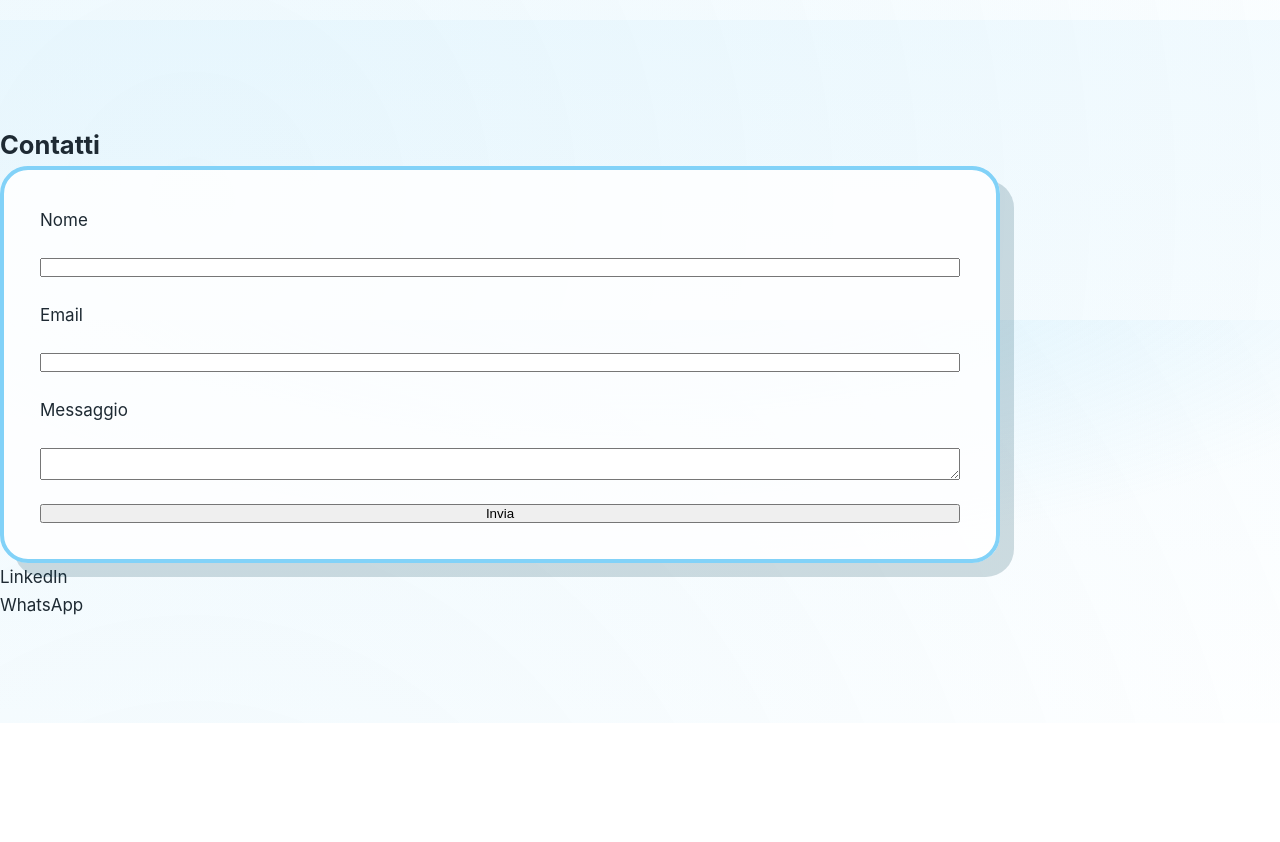
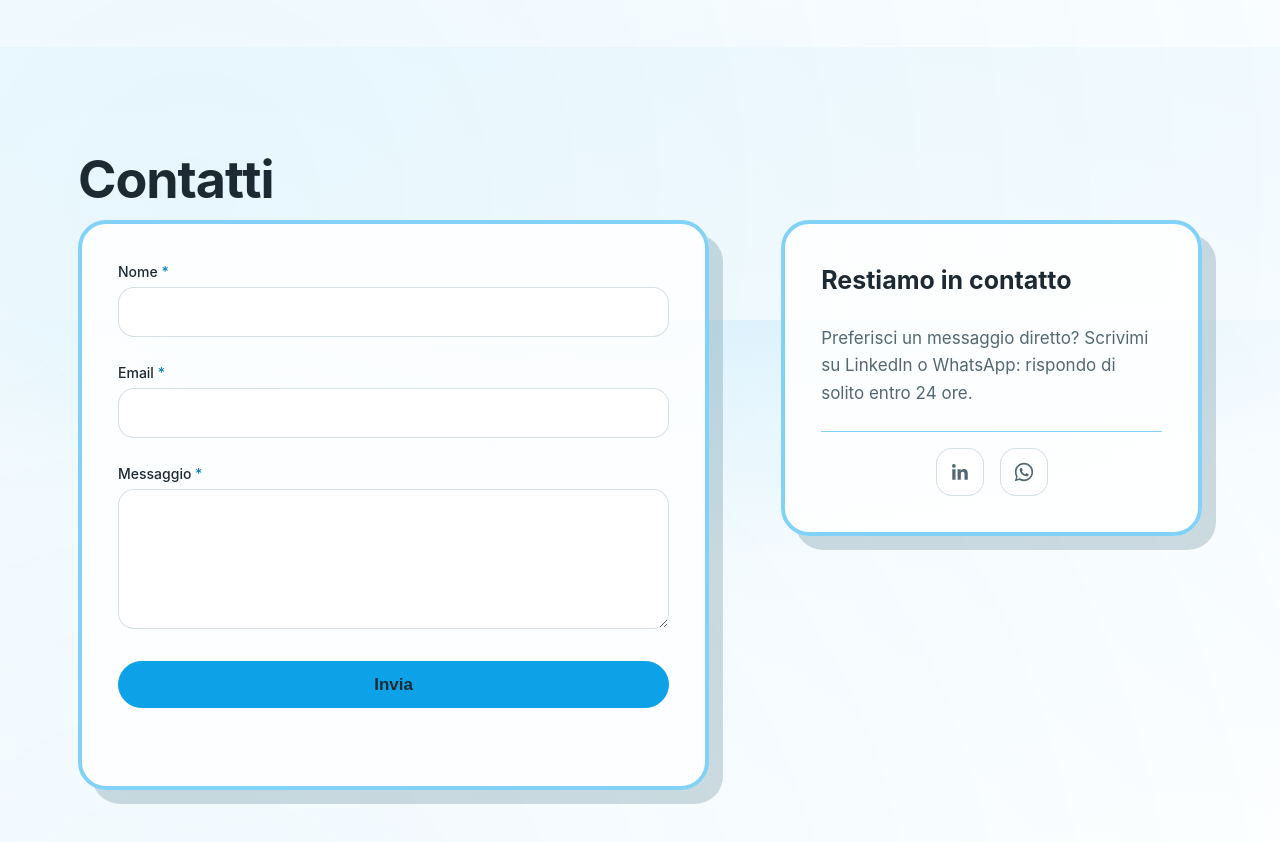
Before and after one commit to Dut17/Sito-Web, a website built with Vite: page index.html in a window 1280 px wide. Shown: the part 2880-3722 px from the top of the page. Before the commit the page ends 3603 px from the top, so only its background shows below. Built offline with nearby package versions, Linux system fonts and the light colour scheme.

Commit message:
fix: allinea markup Contatti alle classi contact__grid e centra icone social

```diff
--- a/index.html
+++ b/index.html
@@ -33,7 +33,7 @@
 
     <section class="projects" id="progetti" aria-labelledby="projects-title">
       <div class="container">
-        <h2 class="projects__title" id="projects-title">Progetti</h2>
+        <h2 class="section-title" id="projects-title">Progetti</h2>
         <ul class="projects__grid" role="list">
           <li class="project-card">
             <div class="project-card__visual">
@@ -91,29 +91,52 @@
     </section>
 
     <section class="contact" id="contatti" aria-labelledby="contact-title">
-      <div class="contact__container">
-        <h2 class="contact__title" id="contact-title">Contatti</h2>
-        <form class="contact__form" action="https://formspree.io/f/mgaeavoe" method="POST">
-          <label class="contact__label" for="name">Nome</label>
-          <input class="contact__input" type="text" id="name" name="name" required />
+      <div class="container contact__container">
+        <h2 class="section-title" id="contact-title">Contatti</h2>
+        <div class="contact__grid">
+          <form class="contact__form" action="https://formspree.io/f/mgaeavoe" method="POST">
+            <div class="form-group">
+              <label class="form-label" for="name">Nome <span class="required">*</span></label>
+              <input class="form-input" type="text" id="name" name="name" required />
+            </div>
 
-          <label class="contact__label" for="email">Email</label>
-          <input class="contact__input" type="email" id="email" name="email" required />
+            <div class="form-group">
+              <label class="form-label" for="email">Email <span class="required">*</span></label>
+              <input class="form-input" type="email" id="email" name="email" required />
+            </div>
 
-          <label class="contact__label" for="message">Messaggio</label>
-          <textarea class="contact__textarea" id="message" name="message" required></textarea>
+            <div class="form-group">
+              <label class="form-label" for="message">Messaggio <span class="required">*</span></label>
+              <textarea class="form-textarea" id="message" name="message" required></textarea>
+            </div>
 
-          <button class="contact__submit" type="submit">Invia</button>
-        </form>
+            <button class="contact__submit btn btn--primary form-submit" type="submit">Invia</button>
+            <p class="form-status" aria-live="polite"></p>
+          </form>
 
-        <ul class="contact__socials">
-          <li class="contact__social-item">
-            <a class="contact__social-link" href="https://www.linkedin.com/in/vladut-stefan-chirica-34120b338/" target="_blank" rel="noopener">LinkedIn</a>
-          </li>
-          <li class="contact__social-item">
-            <a class="contact__social-link" href="https://wa.me/393891496343" target="_blank" rel="noopener">WhatsApp</a>
-          </li>
-        </ul>
+          <div class="contact__info">
+            <h3 class="contact__info-title">Restiamo in contatto</h3>
+            <p class="contact__info-text">
+              Preferisci un messaggio diretto? Scrivimi su LinkedIn o WhatsApp: rispondo di solito entro 24 ore.
+            </p>
+            <ul class="contact__links" role="list">
+              <li>
+                <a class="contact__link" href="https://www.linkedin.com/in/vladut-stefan-chirica-34120b338/" target="_blank" rel="noopener" aria-label="Profilo LinkedIn di Vladut">
+                  <svg viewBox="0 0 24 24" width="22" height="22" aria-hidden="true" focusable="false">
+                    <path fill="currentColor" d="M20.45 20.45h-3.55v-5.57c0-1.33-.02-3.04-1.85-3.04-1.85 0-2.14 1.45-2.14 2.94v5.67H9.36V9h3.41v1.56h.05c.48-.9 1.64-1.85 3.38-1.85 3.6 0 4.27 2.37 4.27 5.46v6.28zM5.34 7.43a2.06 2.06 0 1 1 0-4.12 2.06 2.06 0 0 1 0 4.12zM7.12 20.45H3.56V9h3.56v11.45z" />
+                  </svg>
+                </a>
+              </li>
+              <li>
+                <a class="contact__link" href="https://wa.me/393891496343" target="_blank" rel="noopener" aria-label="Contattami su WhatsApp">
+                  <svg viewBox="0 0 24 24" width="22" height="22" aria-hidden="true" focusable="false">
+                    <path fill="currentColor" d="M12.02 2C6.5 2 2 6.48 2 12c0 1.85.5 3.58 1.36 5.07L2 22l5.06-1.32A9.94 9.94 0 0 0 12.02 22C17.5 22 22 17.52 22 12S17.5 2 12.02 2zm0 18.1c-1.6 0-3.1-.43-4.4-1.2l-.32-.18-3 .78.8-2.92-.2-.3A8.07 8.07 0 0 1 3.9 12c0-4.48 3.65-8.1 8.12-8.1s8.12 3.62 8.12 8.1-3.65 8.1-8.12 8.1zm4.5-6.07c-.24-.12-1.43-.7-1.65-.79-.22-.08-.38-.12-.55.12-.16.24-.63.79-.77.95-.14.16-.28.18-.52.06-.24-.12-1-.37-1.9-1.17-.7-.62-1.18-1.4-1.32-1.63-.14-.24 0-.37.1-.49.11-.11.24-.28.36-.42.12-.14.16-.24.24-.4.08-.16.04-.3-.02-.42-.06-.12-.55-1.32-.75-1.8-.2-.48-.4-.42-.55-.42h-.47c-.16 0-.42.06-.64.3-.22.24-.85.83-.85 2.02 0 1.2.87 2.35.99 2.5.12.16 1.72 2.63 4.17 3.68.58.25 1.04.4 1.4.51.59.19 1.12.16 1.55.1.47-.07 1.43-.58 1.63-1.15.2-.56.2-1.04.14-1.15-.06-.1-.22-.16-.46-.28z" />
+                  </svg>
+                </a>
+              </li>
+            </ul>
+          </div>
+        </div>
       </div>
     </section>
   </main>
```
